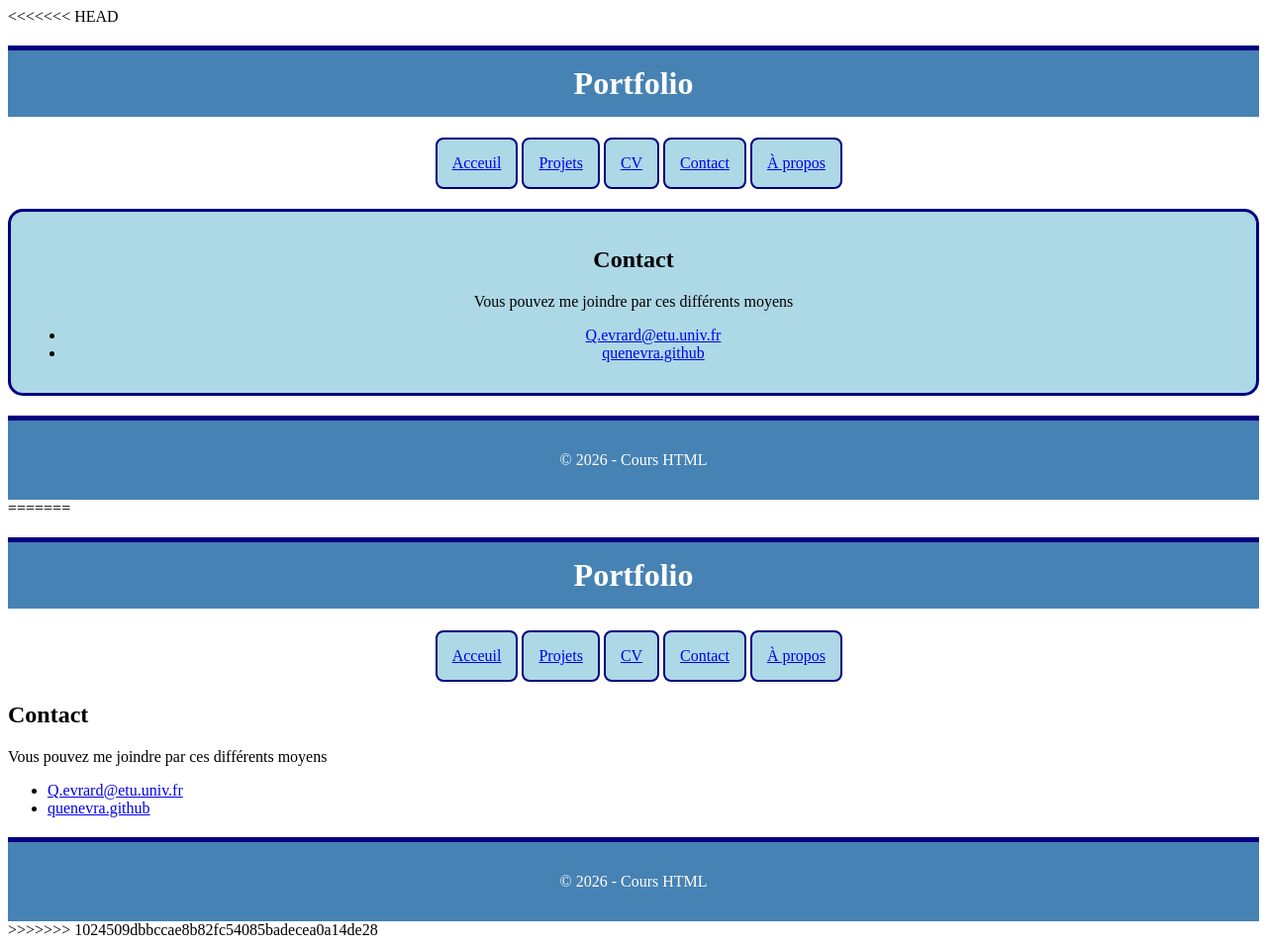
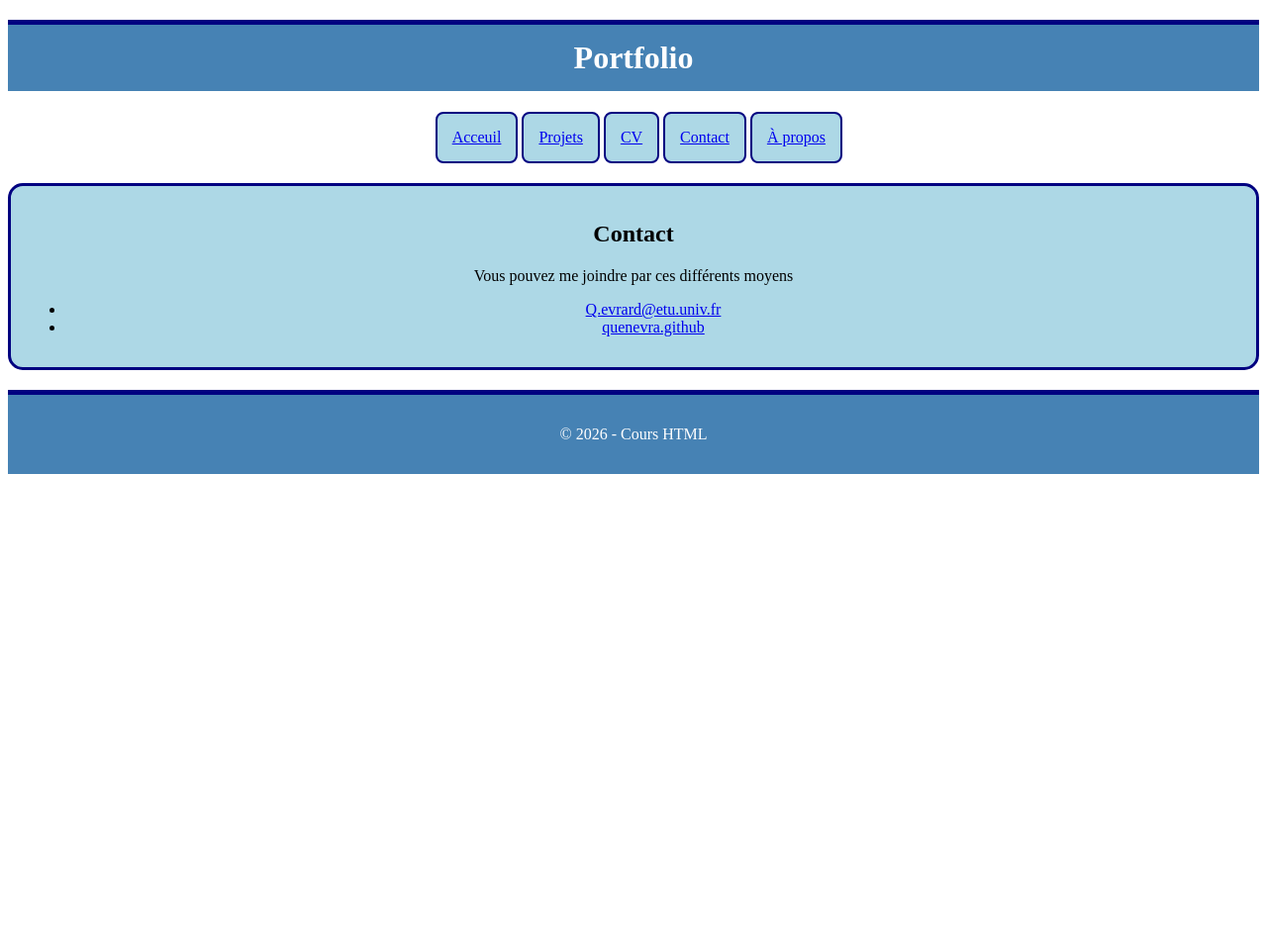
Before and after one commit to quenevra/deust-26-28, a plain HTML site: page contact.html in a window 1280 px wide. Shown: the whole page at 99% size. After the commit the page ends 800 px from the top, so only its background shows below. Drawn offline with Linux system fonts and the light colour scheme.

Commit message:
correction erreur git pull/pull

```diff
--- a/contact.html
+++ b/contact.html
@@ -1,4 +1,3 @@
-<<<<<<< HEAD
 <!DOCTYPE html>
 <html lang="fr">
 <head>
@@ -36,38 +35,3 @@
     <p>&copy; 2026 - Cours HTML</p>
 </footer>
 </body>
-=======
-<!DOCTYPE html>
-<html lang="fr">
-<head>
-    <meta charset="UTF-8">
-    <meta name="viewport" content="width=device-width, initial-scale=1.0">
-    <title>Contact</title>
-</head>
-<body>
-    <header>
-        <h1>Portfolio</h1>
-        <nav>
-            <ul>
-                <li><a href="index.html">Acceuil</a></li>
-                <li><a href="Projets.html">Projets</a></li>
-                <li><a href="cv.html">CV</a></li>
-                <li><a href="contact.html">Contact</a></li>
-                <li><a href="à propos.html">À propos</a></li>
-            </ul>
-        </nav>
-    </header>
-        <h2>Contact</h2>
-        <p>Vous pouvez me joindre par ces différents moyens</p>
-        <ul>
-            <li><a class="contact-link" href="mailto:Q.Evrard@etu.univ-littoral.fr">Q.evrard@etu.univ.fr</a></li>
-            <li><a href="https://github.com/quenevra">quenevra.github</a></li>
-        </ul>
-
-
-<footer>
-    <p>&copy; 2026 - Cours HTML</p>
-</footer>
-</body>
->>>>>>> 1024509dbbccae8b82fc54085badecea0a14de28
-</html>
```
Also changed, not shown: Projets.html (+0 -3 lines), cv.html (+0 -24 lines), index.html (+0 -10 lines), à propos.html (+0 -3 lines).
